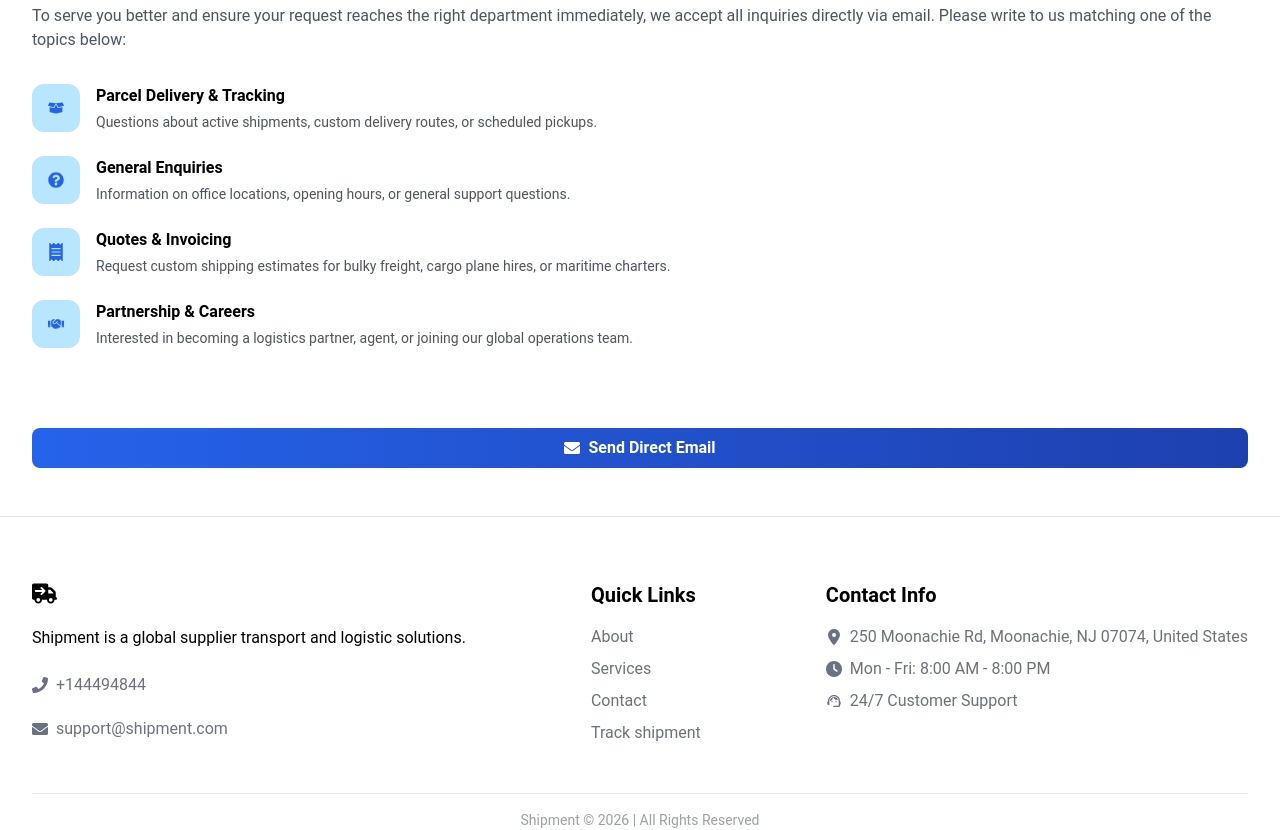
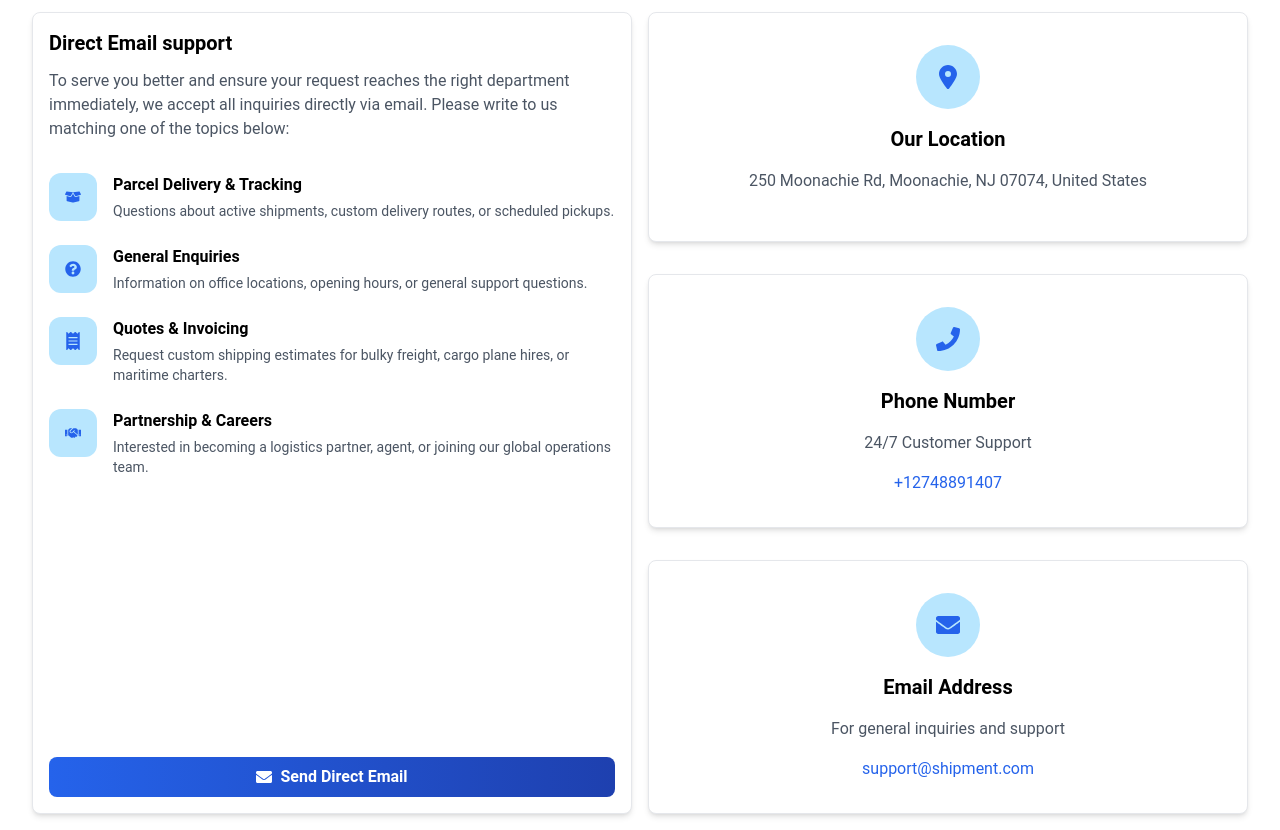
Before and after one commit to kemichris/shipping, a React (Vite) app in the folder shipping-client/: page /contact in a window 1280 px wide. Shown: the part 600-1430 px from the top of the page. Built offline with nearby package versions, Linux system fonts and the light colour scheme.

Commit message:
feat: add ContactCard component and integrate contact details into GetInTouch; update Cta component layout

```diff
--- /dev/null
+++ b/shipping-client/src/components/contact/ContactCard.jsx
@@ -0,0 +1,13 @@
+
+export function ContactCard({icon, title, text, contact}) {
+    return (
+        <div className="w-full flex flex-col items-center p-8 rounded-lg shadow-md bg-white gap-4 transition-colors duration-500 ease-in-out  border border-gray-200 hover:border-primary-light">
+            <div className="flex justify-center items-center w-16 h-16 rounded-full text-primary-light text-2xl bg-sky-200 ">
+                {icon}
+            </div>
+            <h3 className="text-xl font-semibold text-center">{title}</h3>
+            <p className="text-text-dark text-center">{text}</p>
+            <p className="text-primary-light">{contact}</p>
+        </div>
+    )
+}
--- a/shipping-client/src/components/contact/GetInTouch.jsx
+++ b/shipping-client/src/components/contact/GetInTouch.jsx
@@ -4,9 +4,13 @@ import {
   FaReceipt,
   FaHandshake,
   FaEnvelope,
+  FaPhone,
 } from "react-icons/fa";
+import { FaLocationDot } from "react-icons/fa6";
 
 import { SectionHeader } from "../services/SectionHeader";
+import { ContactCard } from "./ContactCard";
+import { Cta } from "../home/Cta";
 
 const emailEnquiries = [
   {
@@ -31,6 +35,29 @@ const emailEnquiries = [
   },
 ];
 
+const contactDetails = [
+  {
+    icon: <FaLocationDot />,
+    title: "Our Location",
+    text: "250 Moonachie Rd, Moonachie, NJ 07074, United States",
+    contact: "",
+  },
+
+  {
+    icon: <FaPhone />,
+    title: "Phone Number",
+    text: "24/7 Customer Support",
+    contact: "+12748891407",
+  },
+
+  {
+    icon: <FaEnvelope />,
+    title: "Email Address",
+    text: "For general inquiries and support",
+    contact: "support@shipment.com",
+  },
+];
+
 export function GetInTouch() {
   return (
     <section className="py-12 px-8">
@@ -39,13 +66,14 @@ export function GetInTouch() {
         blueText="Touch"
         description="Have questions or need assistance? We're here to help! Reach out to our team for any inquiries about our services, shipping solutions, or partnership opportunities."
       />
-      <div>
+      <div className="grid grid-cols-1 md:grid-cols-2 gap-20 md:gap-4 mt-12">
+        <div className="rounded-lg shadow-md bg-white p-4 border border-gray-200 flex flex-col gap-12 md:justify-between">
           <div>
             <h3 className="font-semibold text-xl mb-3">Direct Email support</h3>
             <p className="text-text-dark mb-5">
               To serve you better and ensure your request reaches the right
-            department immediately, we accept all inquiries directly via email.
-            Please write to us matching one of the topics below:
+              department immediately, we accept all inquiries directly via
+              email. Please write to us matching one of the topics below:
             </p>
 
             <div className="flex flex-col gap-6 mt-8">
@@ -63,15 +91,32 @@ export function GetInTouch() {
                 </div>
               ))}
             </div>
+          </div>
 
           <a
-            href="mailto:"
-            className="mt-20 bg-linear-to-r from-primary-light to-primary-dark rounded-lg flex items-center justify-center gap-2 py-2 px-6 text-white transition-transform duration-300 ease-out hover:scale-105 font-semibold"
+            href="mailto:airdropchris1@gmail.com"
+            className=" bg-linear-to-r from-primary-light to-primary-dark rounded-lg flex items-center justify-center gap-2 py-2 px-6 text-white transition-transform duration-300 ease-out hover:scale-105 font-semibold"
           >
             <FaEnvelope />
             Send Direct Email
           </a>
         </div>
+
+        <div className="flex flex-col gap-8 items-center">
+          {contactDetails.map((contact) => (
+            <ContactCard
+              key={contact.title}
+              icon={contact.icon}
+              title={contact.title}
+              text={contact.text}
+              contact={contact.contact}
+            />
+          ))}
+        </div>
+      </div>
+
+      <div>
+        <Cta />
       </div>
     </section>
   );
--- a/shipping-client/src/components/home/Cta.jsx
+++ b/shipping-client/src/components/home/Cta.jsx
@@ -26,7 +26,7 @@ import { CtaCard } from "./CtaCard";
 
 export function Cta() {
     return (
-        <div className="flex gap-6 flex-col md:flex-row pt-28">
+        <div className="flex gap-6 flex-col items-center md:flex-row md:justify-center pt-28">
         {ctaDetails.map(detail => (
           <CtaCard key={detail.title} {...detail} />
         ))}
```
Lines whose indentation alone changed are shown as unchanged.
